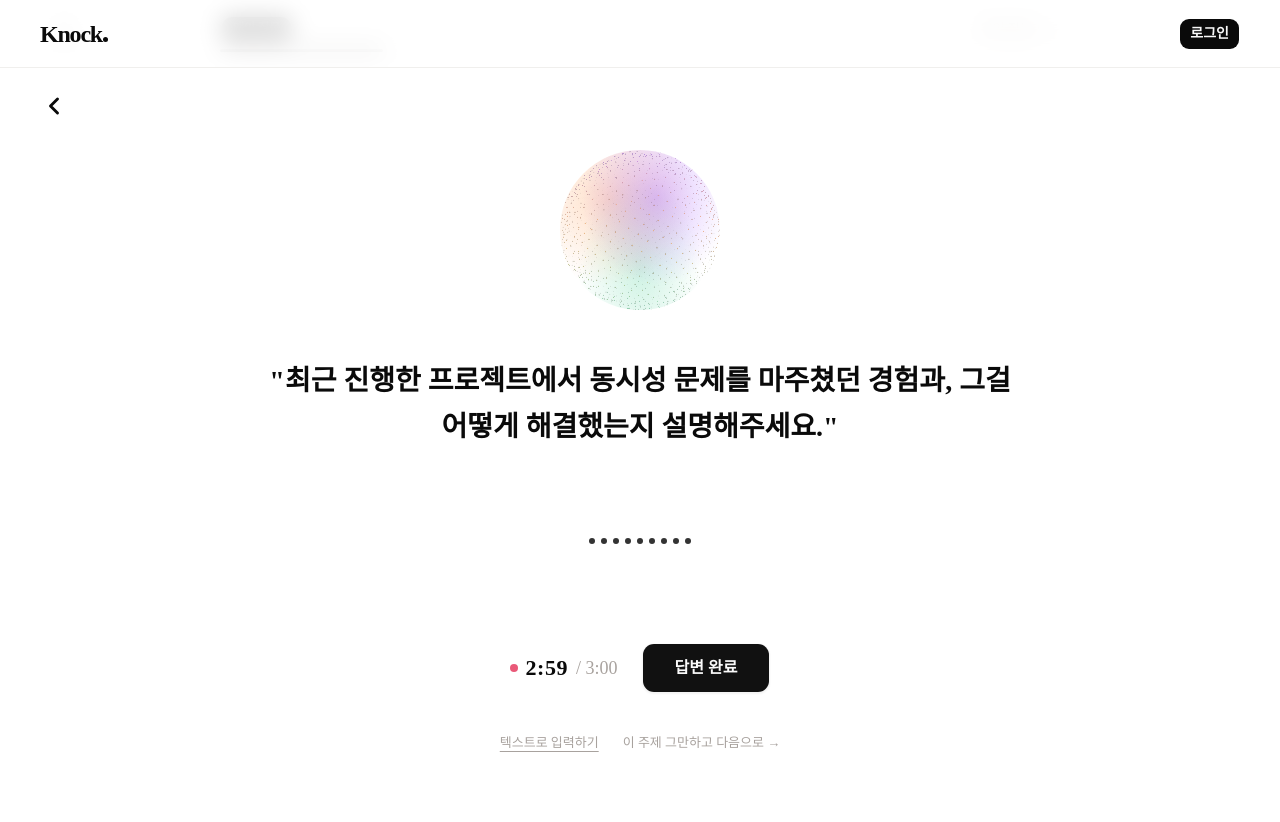
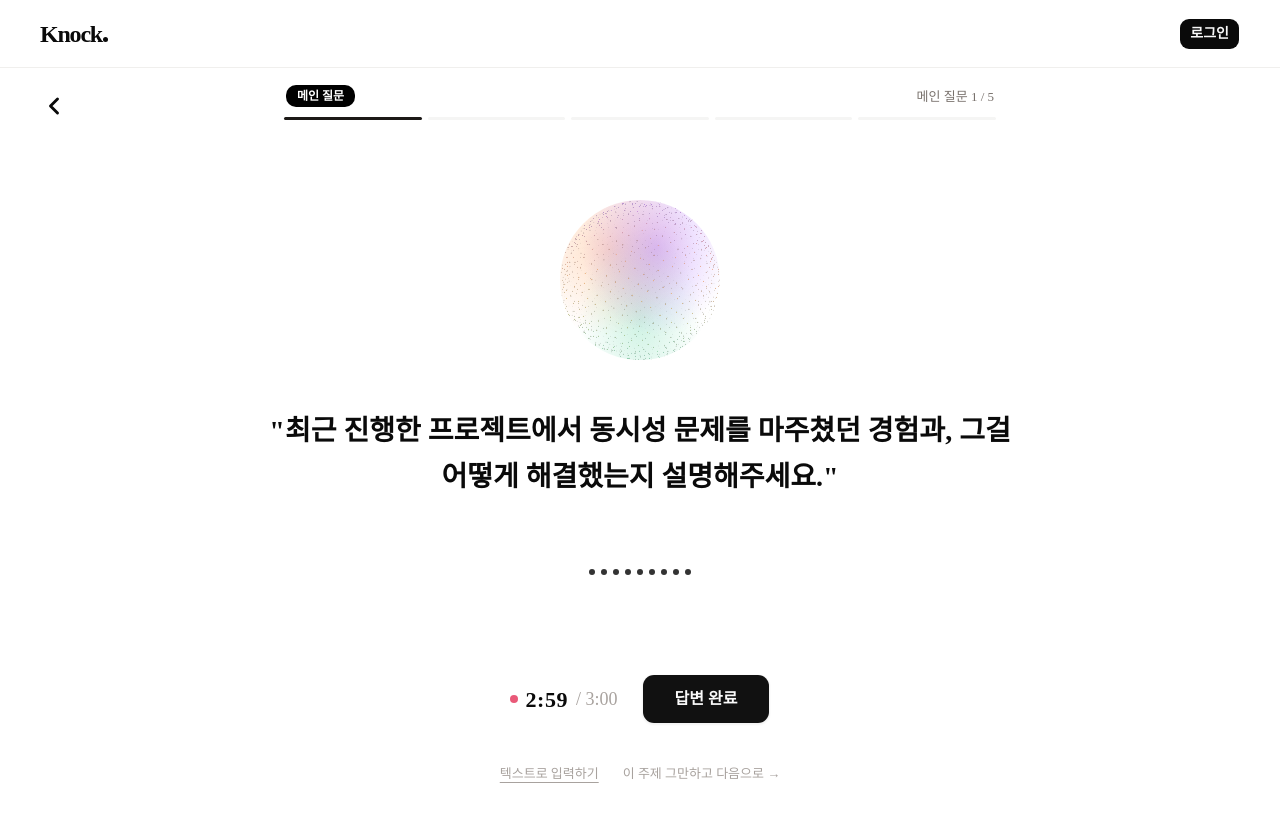
Before and after one commit to Motor059/Final_Project_FE, a React (Vite) app: page /interview in a window 1280 px wide. Shown: the top 822 px of the page. Before the commit the page ends 800 px from the top, so only its background shows below. Built offline with nearby package versions, Linux system fonts and the light colour scheme; no server answers.

Commit message:
refactor: 헤더바 누락 추가 및 진행 바 레이아웃 수정

```diff
--- a/src/components/home/HeroSection.tsx
+++ b/src/components/home/HeroSection.tsx
@@ -1,3 +1,5 @@
+import { useNavigate } from 'react-router-dom';
+
 interface HeroSectionProps {
   isLoggedIn: boolean;
   userName?: string;
@@ -5,6 +7,8 @@ interface HeroSectionProps {
 }
 
 export default function HeroSection({ isLoggedIn, userName, lastSetting }: HeroSectionProps) {
+  const navigate = useNavigate();
+
   return (
     <section className="relative pt-[90px] pb-[30px] animate-fade-in">
       <div
@@ -39,6 +43,7 @@ export default function HeroSection({ isLoggedIn, userName, lastSetting }: HeroS
           <button
             className="text-[16px] font-semibold text-white px-[32px] py-[16px] rounded-[14px] shadow-[0_10px_30px_rgba(10,10,10,0.2)]"
             style={{ background: 'linear-gradient(135deg, rgb(42, 37, 64) 0%, rgb(10, 10, 10) 62%)' }}
+            onClick={() => navigate('/setup')}
           >
             모의면접 시작
           </button>
--- a/src/components/home/TutorialSection.tsx
+++ b/src/components/home/TutorialSection.tsx
@@ -1,3 +1,5 @@
+import {useNavigate} from 'react-router-dom';
+
 const Step1Mockup = () => (
   <div className="bg-[#FAFAF9] border border-[#E7E5E4] rounded-[18px] p-[28px] shadow-sm relative overflow-hidden">
     {/* 우하단 오로라 */}
@@ -200,6 +202,8 @@ const Step3Mockup = () => (
 );
 
 export default function TutorialSection() {
+  const navigate = useNavigate();
+
   return (
     <section className="py-[80px] px-[50px]">
       {/* 헤더 */}
@@ -259,6 +263,7 @@ export default function TutorialSection() {
         <button
           className="text-[16px] font-semibold text-white px-[34px] py-[16px] rounded-[14px] shadow-[0_10px_30px_rgba(10,10,10,0.18)]"
           style={{ background: 'linear-gradient(135deg, rgb(42, 37, 64) 0%, rgb(10, 10, 10) 62%)' }}
+          onClick={() => navigate('/setup')}
         >
           지금 바로 시작하기
         </button>
--- a/src/pages/Interview.tsx
+++ b/src/pages/Interview.tsx
@@ -1,4 +1,5 @@
 import { useEffect } from "react";
+import { useNavigate } from "react-router-dom"; // ✨ 1. useNavigate 추가
 import { useInterviewStore } from "@/store/useInterviewStore";
 import InterviewHeader from "@/components/interview/InterviewHeader";
 import QuestionOrb from "@/components/interview/QuestionOrb";
@@ -8,9 +9,17 @@ import { useSpeechRecognition } from "@/hooks/useSpeechRecognition";
 import Header from "@/components/common/Header";
 
 export default function Interview() {
-const { phase, setPhase, proceedToNextQuestion } = useInterviewStore();
+  const navigate = useNavigate();
+  const { phase, setPhase, proceedToNextQuestion, isFinished } = useInterviewStore();
+
   useInterviewTimer();
   useSpeechRecognition();
+
+  useEffect(() => {
+    if (isFinished) {
+      navigate('/report', { replace: true });
+    }
+  }, [isFinished, navigate]);
 
   // [면접 흐름 제어기] : PREPARING -> ASKING -> RECORDING -> THINKING
   useEffect(() => {
@@ -32,15 +41,12 @@ const { phase, setPhase, proceedToNextQuestion } = useInterviewStore();
   }, [phase, setPhase, proceedToNextQuestion]);
 
   return (
-    <div className="min-h-screen bg-white flex flex-col items-center">
+    <div className="min-h-screen bg-white flex flex-col items-center pt-[68px]">
       <div className="sticky top-0 z-50 w-full bg-white flex flex-col">
         <Header />
         <header className="relative w-full h-[68px] backdrop-blur-md border-border flex items-center justify-center px-6 md:px-10">
-          <button className="absolute left-6 md:left-10 text-xl font-bold hover:opacity-70 p-2">
-            〈
-          </button>
           {phase !== "PREPARING" && (
-            <div className="w-full max-w-[840px]">
+            <div className="w-full max-w-[840px] px-12 md:px-16">
               <InterviewHeader />
             </div>
           )}
--- a/src/pages/Setup.tsx
+++ b/src/pages/Setup.tsx
@@ -4,6 +4,8 @@ import { useNavigate } from "react-router-dom";
 import AdvancedSetting from "@/components/setup/AdvancedSetting";
 import SelectionCard from "@/components/setup/SelectionCard";
 import { Button } from "@/components/ui/button";
+import Header from "@/components/common/Header";
+import { useInterviewStore } from "@/store/useInterviewStore";
 
 type CompanyType = "large" | "service" | "fintech";
 type InterviewStage = "tech" | "exec";
@@ -53,6 +55,7 @@ const INTERVIEW_STAGES: Array<{
 
 export default function Setup() {
   const navigate = useNavigate();
+  const { resetInterview } = useInterviewStore();
 
   const [companyType, setCompanyType] = useState<CompanyType | null>(null);
   const [interviewStage, setInterviewStage] =
@@ -87,11 +90,14 @@ export default function Setup() {
       JSON.stringify(setupData),
     );
 
+    resetInterview();
     navigate("/interview");
   };
 
   return (
-    <main className="min-h-screen bg-background">
+    <>
+      <Header />
+      <main className="min-h-screen bg-background pt-[68px]">
           <div className="mx-auto w-full max-w-[760px] px-5 pb-28 pt-12 sm:px-10 sm:pt-14">
             <header className="mb-11">
               <p className="mb-2.5 text-[13px] font-medium text-muted-foreground">
@@ -187,5 +193,6 @@ export default function Setup() {
           </div>
         </div>
       </main>
+    </>
   );
 }
--- a/src/store/useInterviewStore.ts
+++ b/src/store/useInterviewStore.ts
@@ -15,6 +15,7 @@ interface InterviewState {
   inputMode: 'AUDIO' | 'TEXT';
   answerText: string;
   timeLeft: number;
+  isFinished: boolean; // 면접 종료 상태 추가
 
   setPhase: (phase: InterviewState['phase']) => void;
   setInputMode: (mode: InterviewState['inputMode']) => void;
@@ -46,6 +47,7 @@ export const useInterviewStore = create<InterviewState>((set) => ({
   inputMode: 'AUDIO',
   answerText: '',
   timeLeft: 180,
+  isFinished: false, // 초기 면접 종료 상태는 false
 
   setPhase: (phase) => set({ phase }),
   setInputMode: (mode) => set({ inputMode: mode }),
@@ -66,7 +68,7 @@ export const useInterviewStore = create<InterviewState>((set) => ({
         timeLeft: 180
       };
     }
-    return state;
+    return { isFinished: true }; // 모든 질문을 완료하면 면접 종료 상태를 true로 설정
   }),
 
   resetInterview: () => set({
@@ -74,7 +76,8 @@ export const useInterviewStore = create<InterviewState>((set) => ({
     phase: 'PREPARING',
     inputMode: 'AUDIO',
     answerText: '',
-    timeLeft: 180
+    timeLeft: 180,
+    isFinished: false // 면접 재시작 시 종료 상태를 false로 초기화
   }),
 
   // 현재 메인 주제를 탈출하여 다음 메인 질문으로 정확히 점프하는 함수
@@ -97,7 +100,7 @@ export const useInterviewStore = create<InterviewState>((set) => ({
       };
     }
 
-    // 더 이상 다음 메인 질문이 없다면(마지막 질문인 경우) 현재 상태 유지
-    return state;
+    // 더 이상 다음 메인 질문이 없다면(마지막 질문인 경우) 면접 종료 상태로 변경
+    return {isFinished: true};
   }),
 }));
```
Lines whose indentation alone changed are shown as unchanged.
